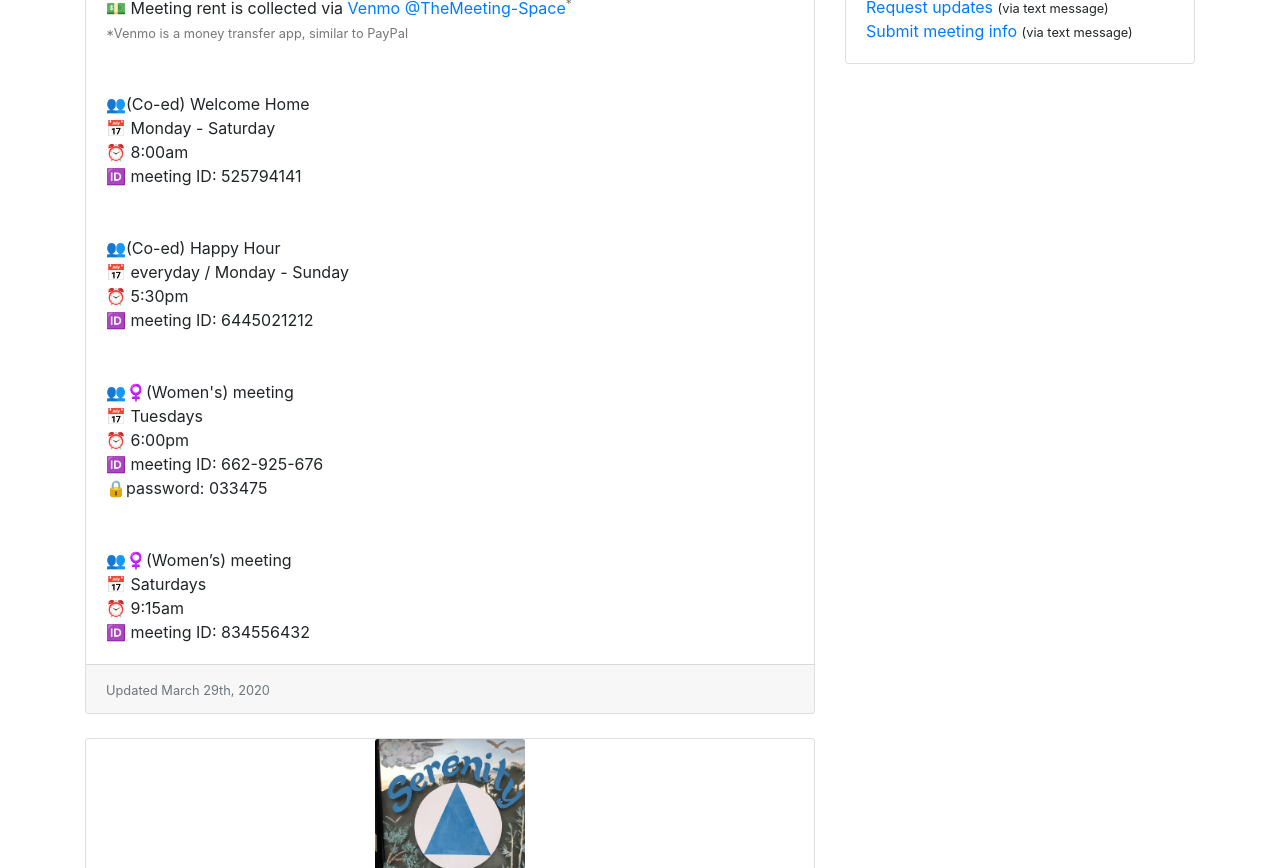
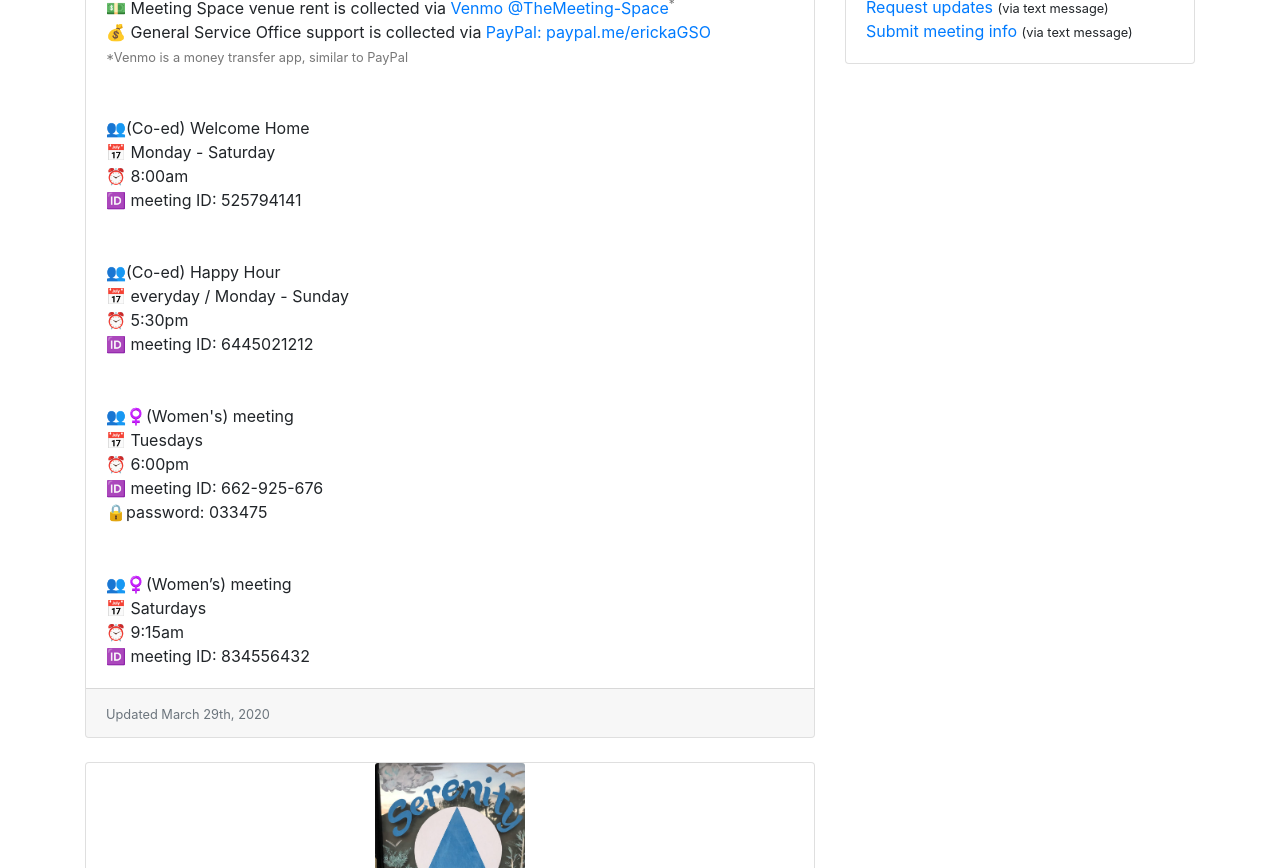
Before and after one commit to lasvegaslocals/meetings, a website: page index.html in a window 1280 px wide. Shown: the part 414-1282 px from the top of the page. Drawn offline with Linux system fonts and the light colour scheme.

Commit message:
added gso collection source

```diff
--- a/index.html
+++ b/index.html
@@ -70,7 +70,11 @@
           <img class="card-img-top meeting-space" src="assets/images/TMS.jpg" alt="The Meeting Space Logo">
           <div class="card-body">
             <h2 class="card-title txtcenter"><a href="https://themeetingspace.com/" target="_blank">Meeting Space</a> Meetings</h2>
-            <p class="card-text">💵 Meeting rent is collected via <a href="https://venmo.com/themeeting-space" target="_blank">Venmo @TheMeeting-Space</a><sup class="graytxt">*</sup><br/>
+            <p class="card-text">
+              💵 Meeting Space venue rent is collected via <a href="https://venmo.com/themeeting-space" target="_blank">Venmo @TheMeeting-Space</a><sup class="graytxt">*</sup>
+              <br/>
+              💰 General Service Office support is collected via <a href="http://paypal.me/erickaGSO" target="_blank">PayPal: paypal.me/erickaGSO</a>
+              <br/>
               <small class="graytxt">*Venmo is a money transfer app, similar to PayPal</small>
               <br /><br />
               <br />👥(Co-ed) Welcome Home
```
